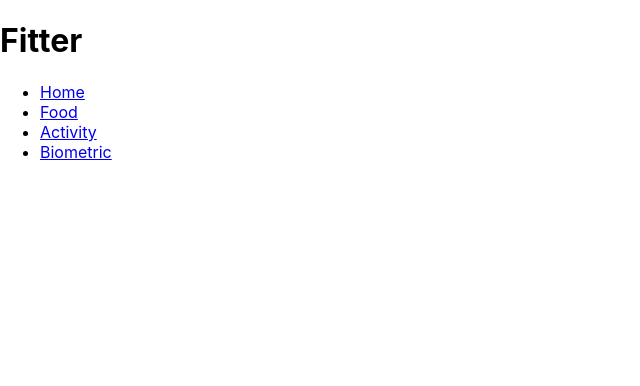
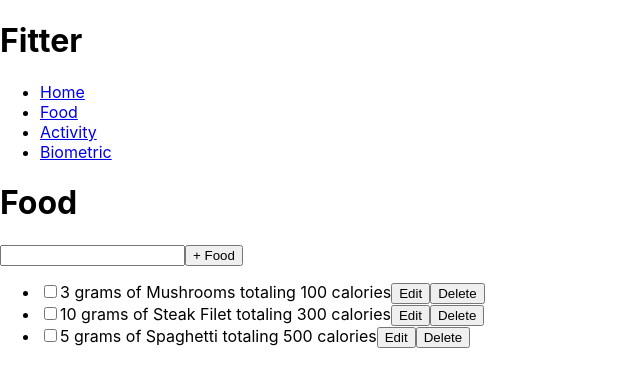
Before and after one commit to AndrewRosenfrisk/fitter, a React (Create React App) app: page /foodForm in a window 1280 px wide. Shown: the top 386 px of the page, without its empty margins (0-640 px from the left). Built offline with nearby package versions, Linux system fonts and the light colour scheme.

Commit message:
componentize food items and food form

```diff
--- a/src/App.js
+++ b/src/App.js
@@ -1,10 +1,10 @@
-import React from 'react';
+import React, { useState } from 'react';
 import {
   BrowserRouter as Router,
   Route,
   Switch
 } from 'react-router-dom';
-import Food from './components/Food';
+import FoodForm from './components/FoodForm';
 import Activity from './components/Activity';
 import Biometric from './components/Biometric';
 
@@ -30,8 +30,8 @@ function App(props) {
       </ul>
       <Switch>
         <Switch>
-          <Route path="/food">
-            <Food />
+          <Route path="/foodForm">
+            <FoodForm foodItems={props.foodItems} />
           </Route>
           <Route path="/activity">
             <Activity />
--- a/src/components/Food.js
+++ /dev/null
@@ -1,14 +0,0 @@
-import React from "react";
-
-export default function Food() {
-    return (
-        <div className="food">
-            <h1>Food</h1>
-            <ul>
-                <li>Name</li>
-                <li>Serving Size</li>
-                <li>Calories</li>
-            </ul>
-        </div>
-    );
-}
--- /dev/null
+++ b/src/components/FoodForm.js
@@ -0,0 +1,46 @@
+import React, { useState } from "react";
+import FoodItem from './FoodItem';
+
+export default function FoodPage(props) {
+
+    const [name, setName] = useState('');
+
+    function handleChange(e) {
+        setName(e.target.value);
+    }
+
+    function handleSubmit(e) {
+        e.preventDefault();
+        props.addFoodItem(name);
+        setName("");
+    }
+
+    const foodItemList = props.foodItems.map(item => (
+        <FoodItem
+            id={item.id}
+            name={item.name}
+            servingSize={item.servingSize}
+            calories={item.calories}
+            key={item.id} />
+    ));
+
+    return (
+        <div className="food">
+            <form onSubmit={handleSubmit}>
+                <h1>Food</h1>
+                <input
+                    type="text"
+                    id="new-fooditem-input"
+                    className="input input__lg"
+                    name="text"
+                    autoComplete="off"
+                    value={name}
+                    onChange={handleChange} />
+                <button type="submit">+ Food</button>
+            </form>
+            <ul>
+                {foodItemList}
+            </ul>
+        </div>
+    );
+}
--- /dev/null
+++ b/src/components/FoodItem.js
@@ -0,0 +1,16 @@
+import React from "react";
+
+export default function FoodItem(props) {
+    return (
+        <li>
+            <input id={props.id} type="checkbox" />
+            {props.servingSize} grams of {props.name} totaling {props.calories} calories
+            <button type="button" className="btn">
+                Edit
+                </button>
+            <button type="button" className="btn btn__danger">
+                Delete
+                </button>
+        </li>
+    );
+}
--- a/src/index.js
+++ b/src/index.js
@@ -6,14 +6,20 @@ import reportWebVitals from './reportWebVitals';
 
 const NAVITEMS = [
   { id: "page-home", path: "/", title: "Home" },
-  { id: "page-food", path: "/food", title: "Food" },
+  { id: "page-food", path: "/FoodForm", title: "Food" },
   { id: "page-activity", path: "/activity", title: "Activity" },
   { id: "page-biometric", path: "/biometric", title: "Biometric" }
 ];
 
+const FOODITEMS = [
+  { id: "fooditem-0", name: "Mushrooms", servingSize: 3, calories: 100 },
+  { id: "fooditem-1", name: "Steak Filet", servingSize: 10, calories: 300 },
+  { id: "fooditem-2", name: "Spaghetti", servingSize: 5, calories: 500 },
+]
+
 ReactDOM.render(
   <React.StrictMode>
-    <App navItems={NAVITEMS} />
+    <App navItems={NAVITEMS} foodItems={FOODITEMS} />
   </React.StrictMode>,
   document.getElementById('root')
 );
```
